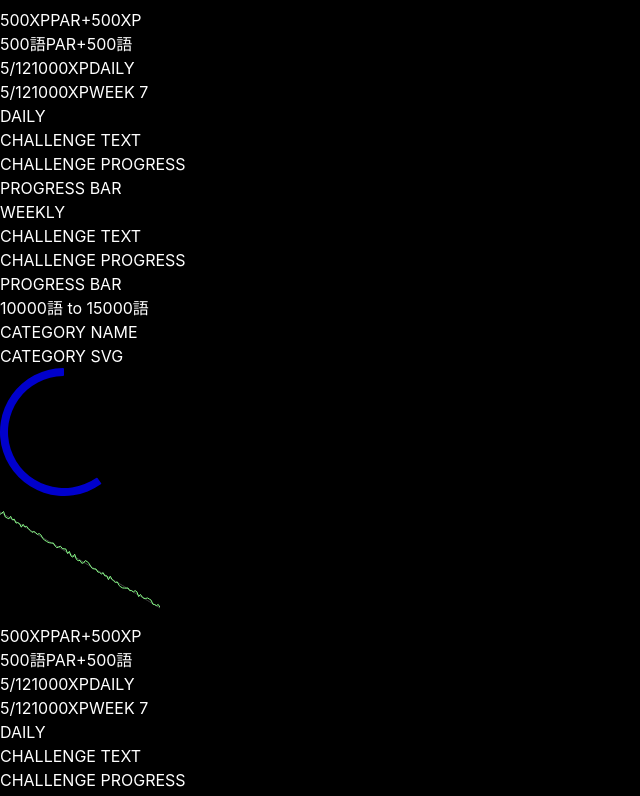
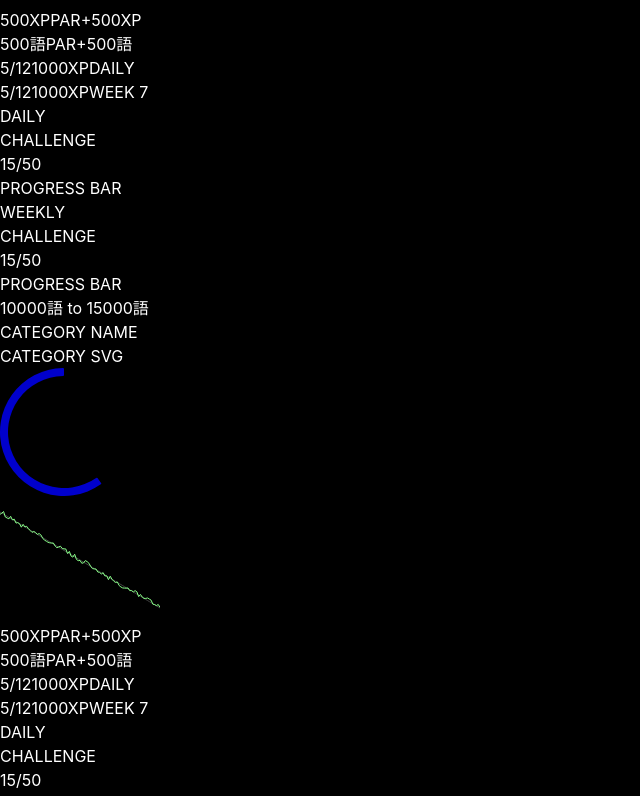
Before and after one commit to everalert/habits-battlepass, a Next.js app: page / in a window 1280 px wide. Shown: the part 980-1776 px from the top of the page, without its empty margins (0-640 px from the left). Built offline with nearby package versions, Linux system fonts and the light colour scheme.

Commit message:
create TaskChallenge.module

```diff
--- a/src/modules/goalpanel.module.js
+++ b/src/modules/goalpanel.module.js
@@ -3,6 +3,7 @@ import RadialBar from '../elements/RadialBar.element'
 import ItemValue from '../elements/item/ItemValue.element'
 import StatPar from './stat/StatPar.module'
 import StatTaskProgress from './stat/StatTaskProgress.module'
+import TaskChallenge from './task/TaskChallenge.module'
 
 export default function GoalPanel() {
 	 return (
@@ -23,19 +24,11 @@ export default function GoalPanel() {
 			<div className="challenges">
 				<div className="challengesDaily">
 					<h3>DAILY</h3>
-					<div className="task">
-						<div className="taskText">CHALLENGE TEXT</div>
-						<div className="taskProgressText">CHALLENGE PROGRESS</div>
-						<div className="taskProgressBar">PROGRESS BAR</div>
-					</div>
+					<TaskChallenge label='CHALLENGE' over={15} under={50} />
 				</div>
 				<div className="challengesWeekly">
 					<h3>WEEKLY</h3>
-					<div className="task">
-						<div className="taskText">CHALLENGE TEXT</div>
-						<div className="taskProgressText">CHALLENGE PROGRESS</div>
-						<div className="taskProgressBar">PROGRESS BAR</div>
-					</div>
+					<TaskChallenge label='CHALLENGE' over={15} under={50} />
 				</div>
 			</div>
 		</div>
--- /dev/null
+++ b/src/modules/task/TaskChallenge.module.js
@@ -0,0 +1,11 @@
+import ItemFrac from "../../elements/item/ItemFrac.element";
+
+export default function TaskChallenge(props) {
+	return (
+		<div className="task">
+			<div className="taskText">{props.label}</div>
+			<div className="taskProgressText"><ItemFrac over={props.over} under={props.under} /></div>
+			<div className="taskProgressBar">PROGRESS BAR</div>
+		</div>
+	);
+}
```
